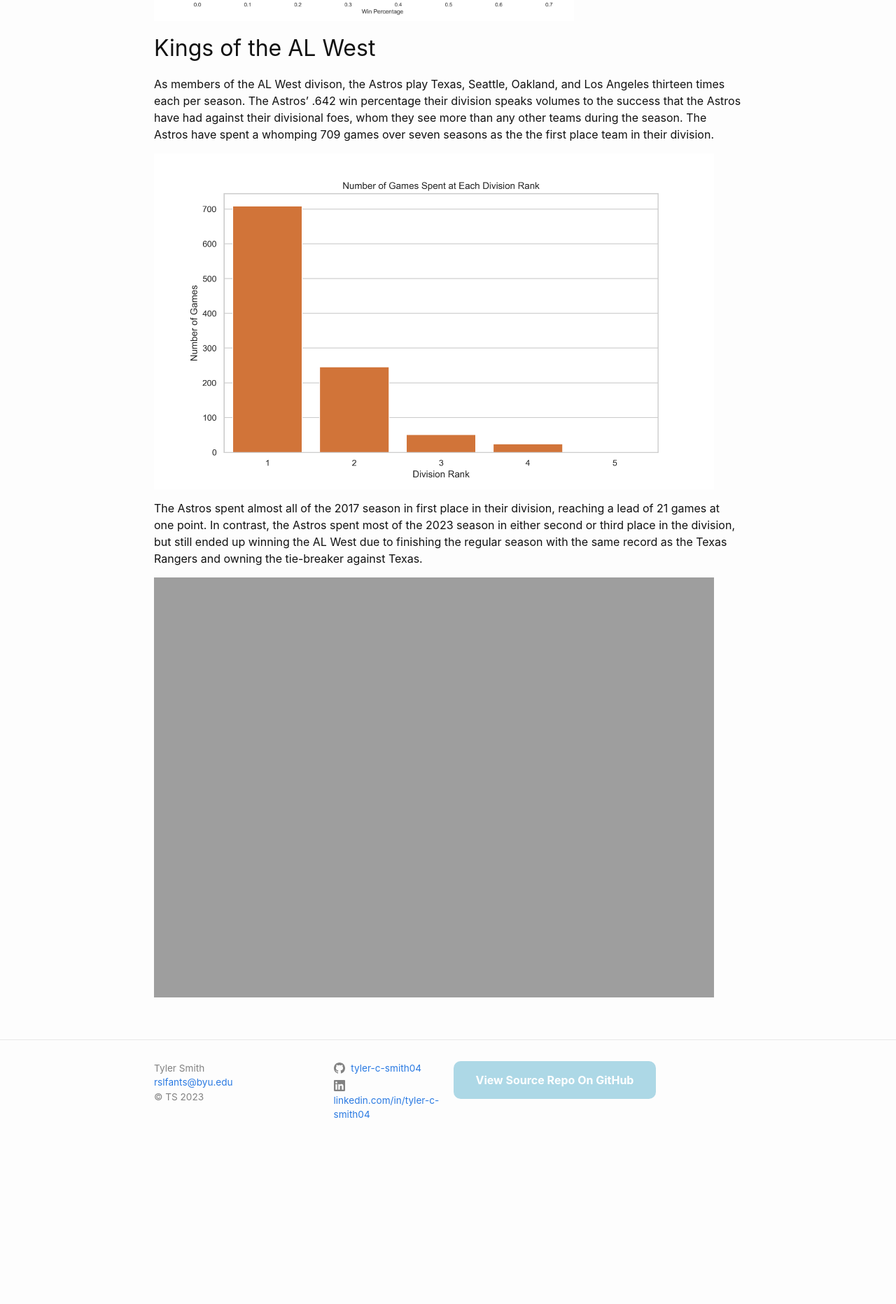
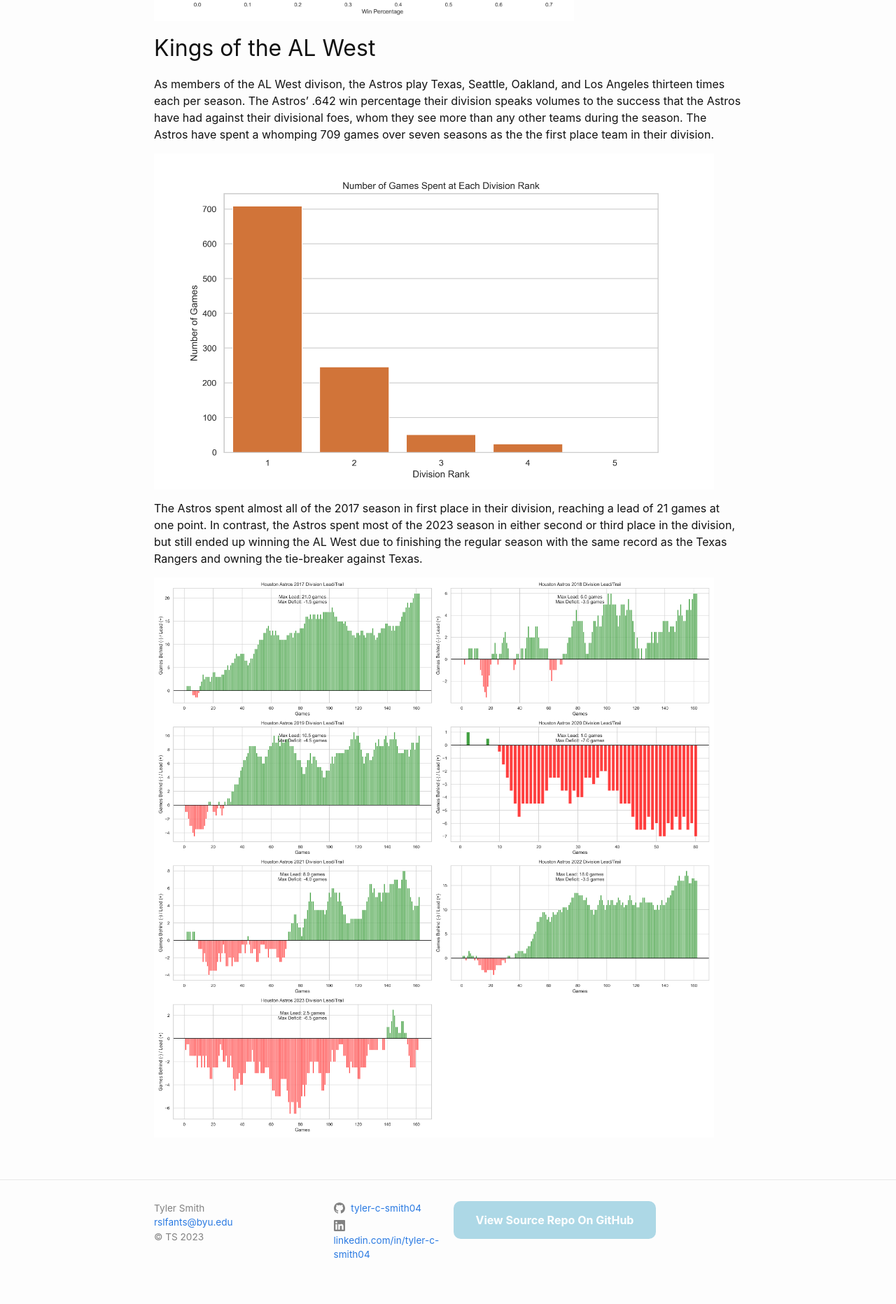
Before and after one commit to tyler-c-smith04/blog, a Jekyll site: the page built from _posts/2023-12-05-golden-era.md, in a window 1280 px wide. Shown: the part 2992-4855 px from the top of the page at 70% size. Built offline with Jekyll 4.4.1, drawn with Linux system fonts in a browser that asks for light colours; comment, search, counter and statistics services are not loaded; before the commit the page ends 4655 px from its top, so only the background shows below that.

Commit message:
Update 2023-12-05-golden-era.md

```diff
--- a/_posts/2023-12-05-golden-era.md
+++ b/_posts/2023-12-05-golden-era.md
@@ -46,4 +46,4 @@ As members of the AL West divison, the Astros play Texas, Seattle, Oakland, and
 
 The Astros spent almost all of the 2017 season in first place in their division, reaching a lead of 21 games at one point. In contrast, the Astros spent most of the 2023 season in either second or third place in the division, but still ended up winning the AL West due to finishing the regular season with the same record as the Texas Rangers and owning the tie-breaker against Texas.
 
-<img src="{{site.url}}/{{site.baseurl}}/assets/images/division_leads_deficits" alt="" style="width:800px;"/>
+<img src="{{site.url}}/{{site.baseurl}}/assets/images/division_leads_deficits.png" alt="" style="width:800px;"/>
```
